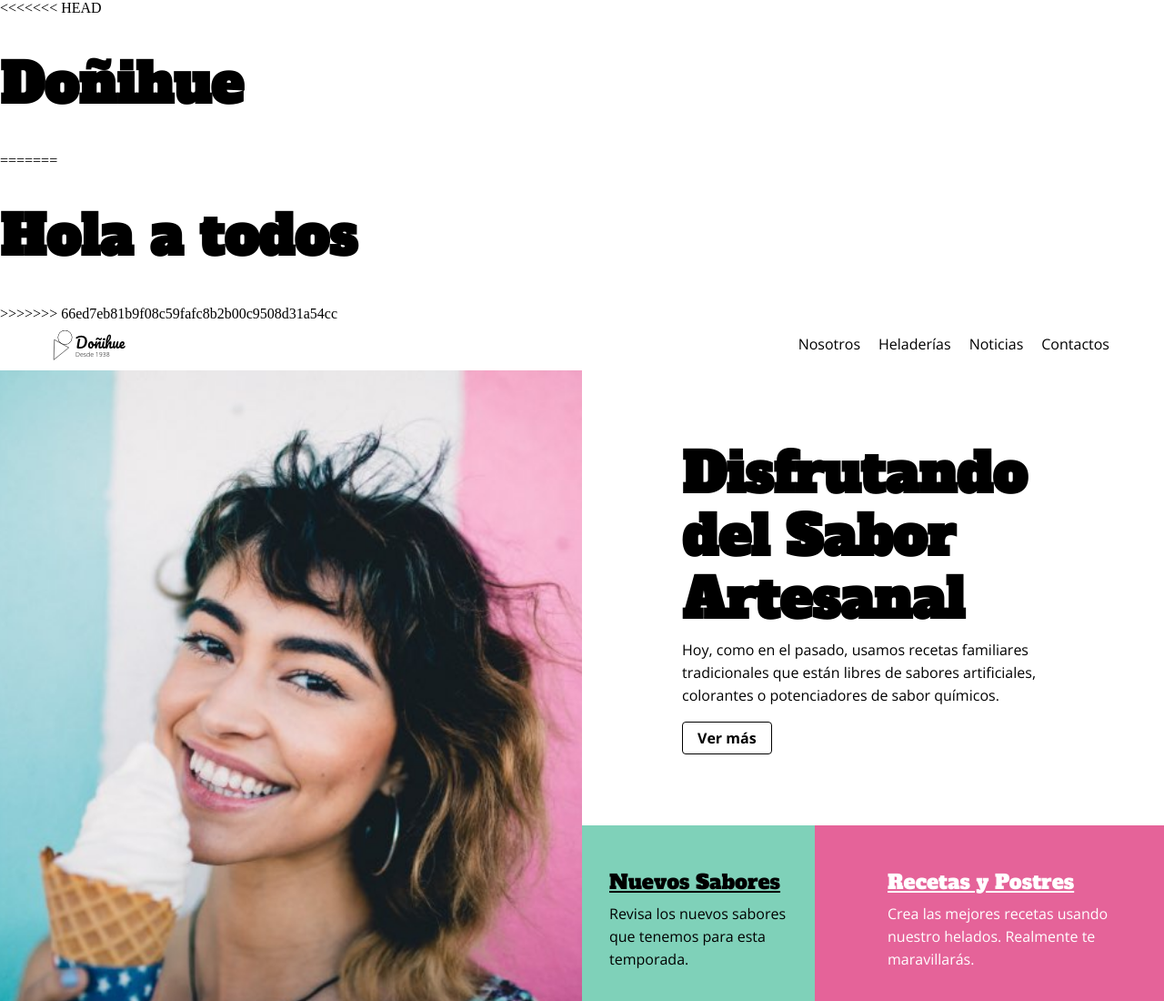
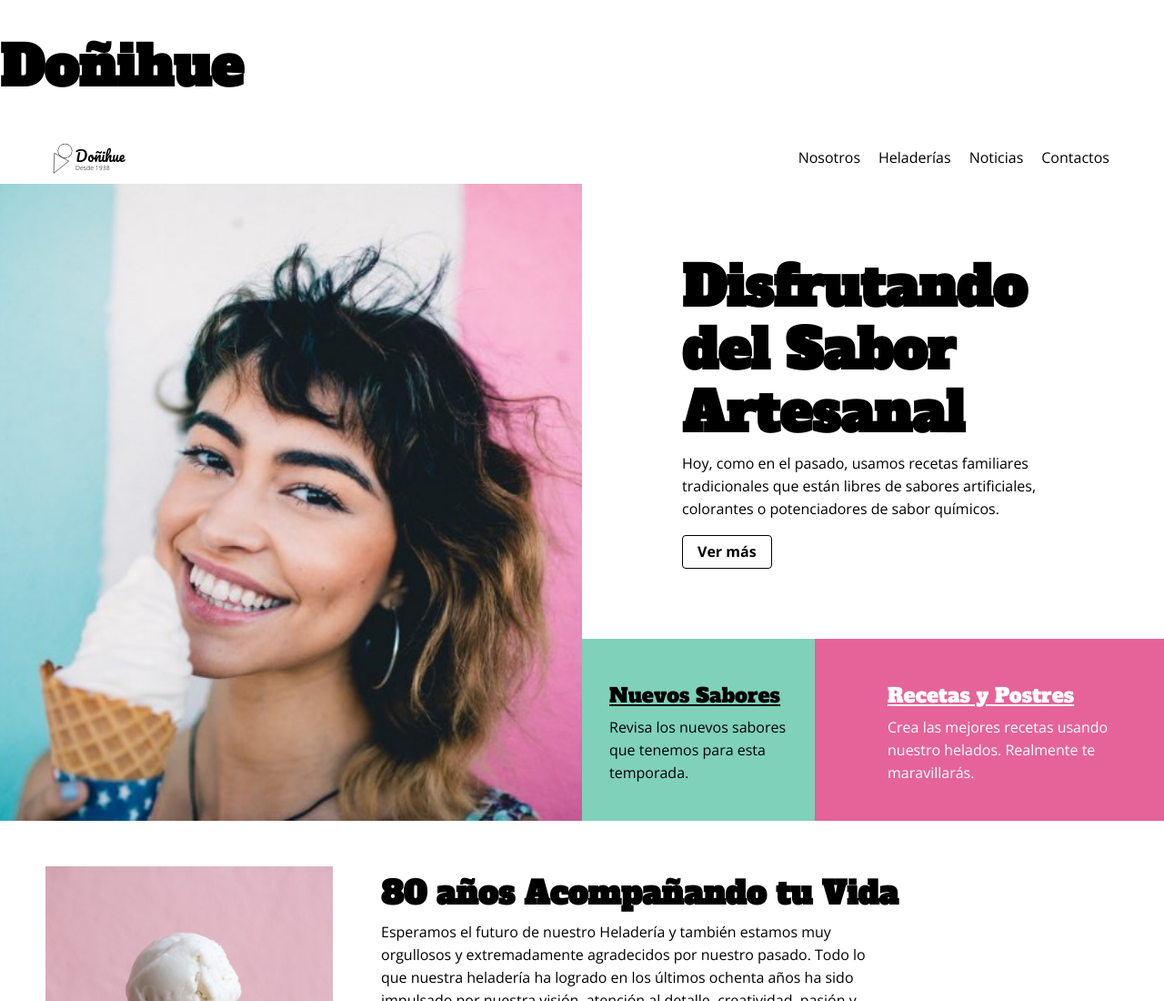
Before and after one commit to eamaranti/latam-ejercicio-remoto1, a website: page index.html in a window 1280 px wide. Shown: the top 1100 px of the page at 91% size. Drawn offline with nearby package versions, Linux system fonts and the light colour scheme.

Commit message:
Update index.html

```diff
--- a/index.html
+++ b/index.html
@@ -13,12 +13,7 @@
 </head>
 <body>
 
-<<<<<<< HEAD
   <h1>Doñihue</h1>
-=======
-  <h1>Hola a todos</h1>
->>>>>>> 66ed7eb81b9f08c59fafc8b2b00c9508d31a54cc
-
   <!-- Header -->
   <header class="header">
     <!-- Navigation -->
```
